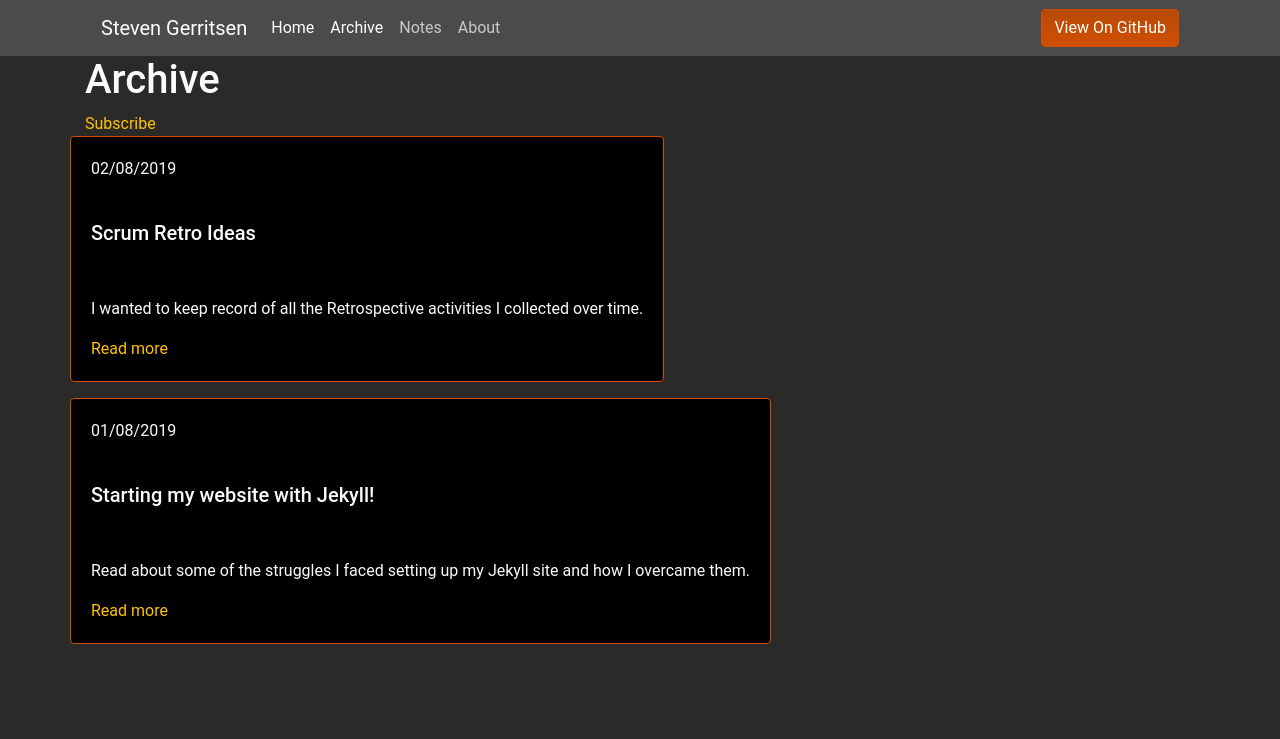
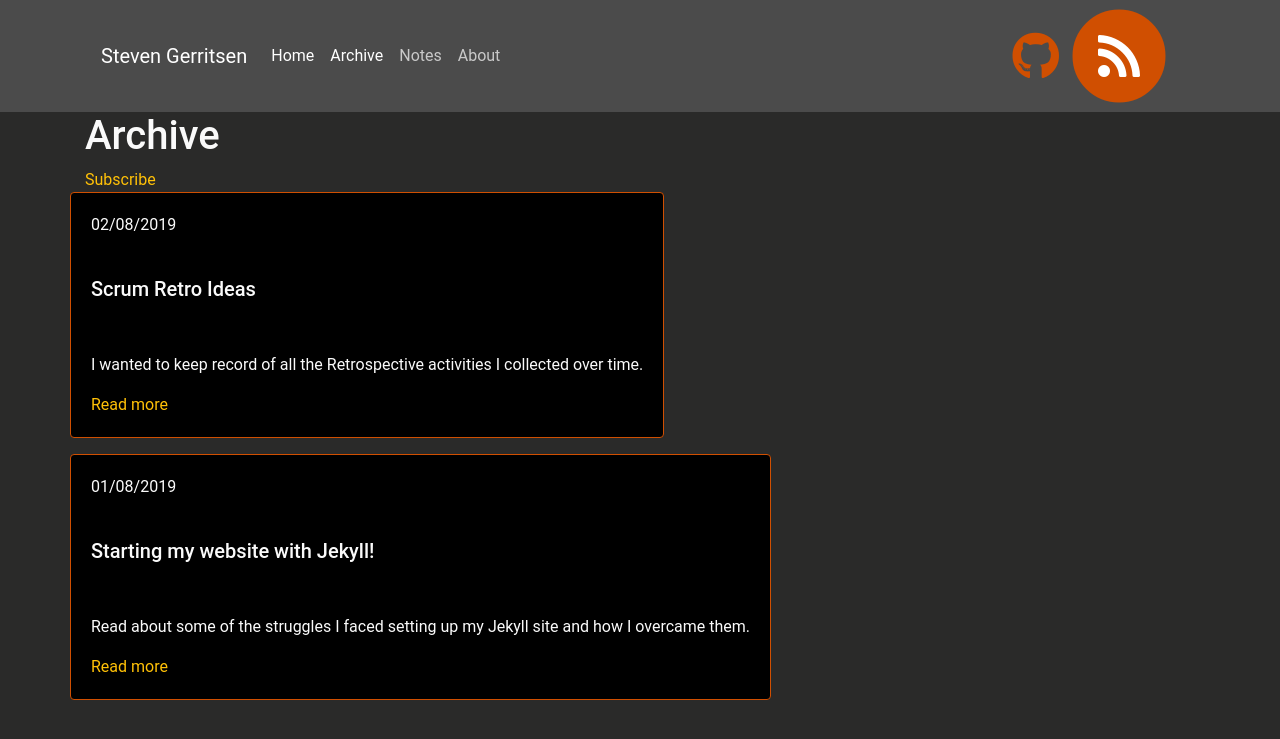
Before and after one commit to Steeff0/steeff0.github.io, a Jekyll site: the page built from pages/archive.html, in a window 1280 px wide. Shown: the top 739 px of the page. Built offline with Jekyll 4.4.1, drawn with Linux system fonts in a browser that asks for light colours; some web fonts are replaced.

Commit message:
Arrange for posts

```diff
--- a/_includes/header.html
+++ b/_includes/header.html
@@ -1,4 +1,5 @@
 <header class="site-header">
+    <!-- MENU -->
     <div class="bg-dark">
         <div class="container">
             <div class="row">
@@ -8,7 +9,8 @@
                             {{ site.title | default: site.github.repository_name | escape }}
                         </a>
 
-                        <button class="navbar-toggler" type="button" data-toggle="collapse" data-target="#navbar-mainmenu"
+                        <button class="navbar-toggler" type="button" data-toggle="collapse"
+                                data-target="#navbar-mainmenu"
                                 aria-controls="navbar-mainmenu" aria-expanded="false" aria-label="Toggle navigation">
                             <span class="navbar-toggler-icon"></span>
                         </button>
@@ -17,10 +19,20 @@
                             <ul class="navbar-nav mr-auto">
                                 {% assign links = site.data.navigation %}
                                 {% for link in links %}
-                                    {%- include nav-item.html link=link -%}
+                                {%- include nav-item.html link=link -%}
                                 {% endfor %}
                             </ul>
-                            <a class="btn btn-primary" href="{{ site.github.repository_url }}">View On GitHub</a>
+                            <a href="{{ site.github.repository_url }}">
+                                <i class="fab fa-github fa-3x text-primary"></i>
+                                <span class="sr-only">View On GitHub</span>
+                            </a>
+                            <a href="{{ 'feed.xml' | relative_url }}">
+                                <span class="fa-stack fa-3x">
+                                  <i class="fas fa-circle fa-stack-2x text-primary"></i>
+                                  <i class="fas fa-rss fa-stack-1x fa-inverse"></i>
+                                </span>
+                                <span class="sr-only">Subscribe</span>
+                            </a>
                         </div>
                     </nav>
                 </div>
```
Also changed, not shown: pages/homepage.md (added, +7 -0 lines), assets/documents/notes/retro-files/Retro_MenMs.png (added), assets/documents/notes/retro-files/Retro_Race_Car.jpg (added), assets/documents/notes/retro-files/Retro_Sail_boat.png (added), assets/documents/notes/retro-files/Retro_Sea_Star.png (added), assets/documents/notes/retro-files/Retro_Team_Journey_Train.png (added), 6 other files.
